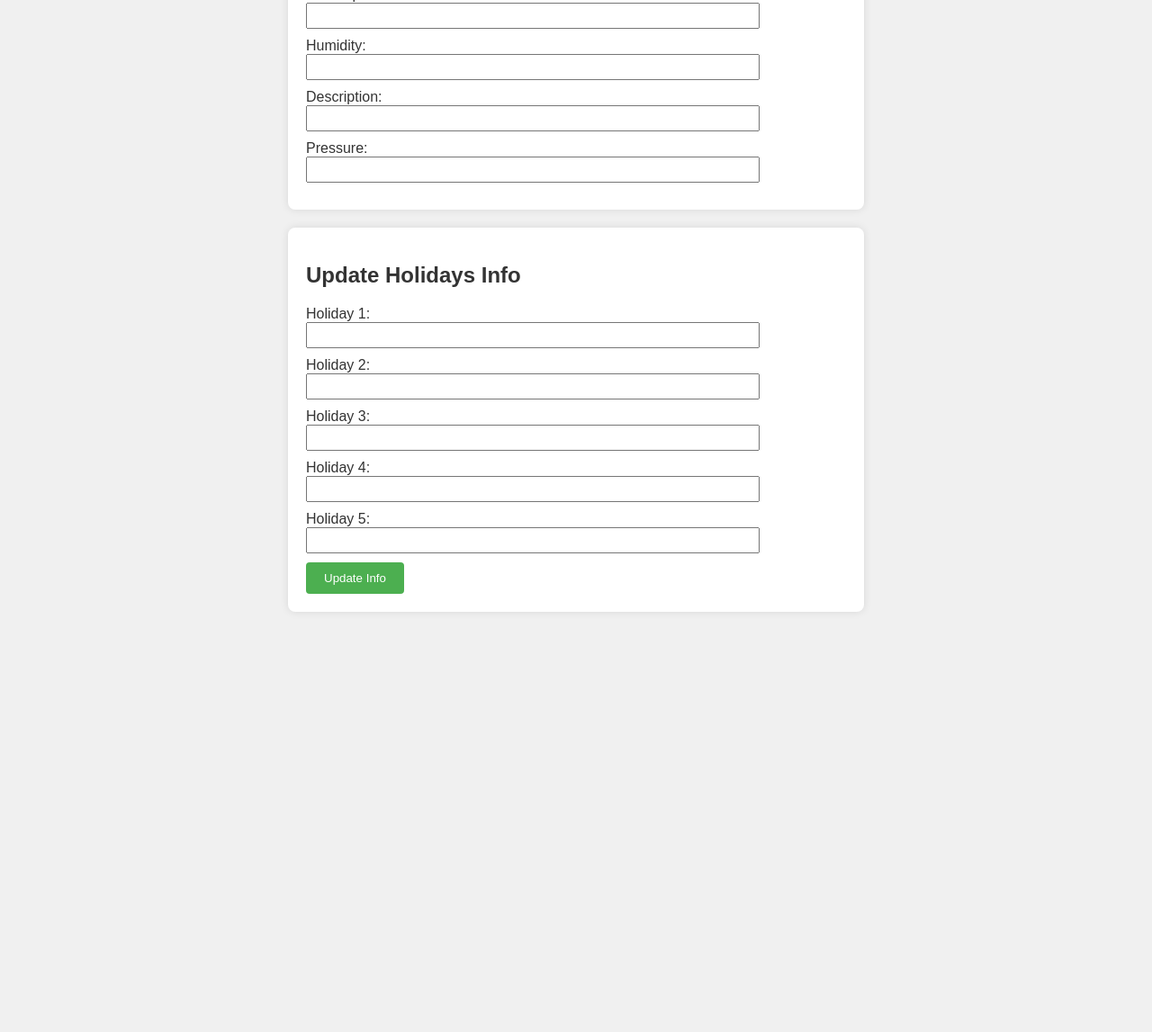
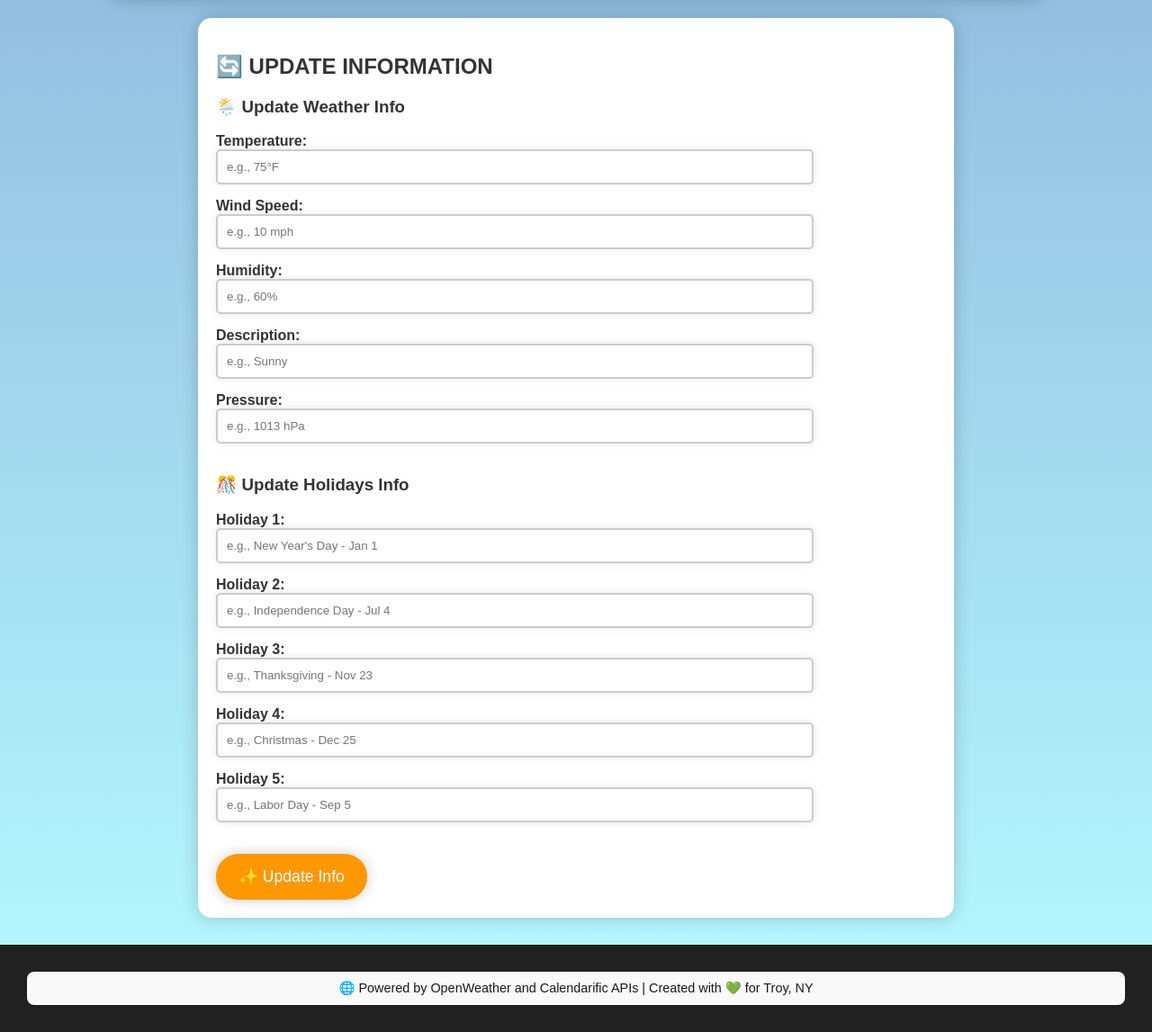
Before and after one commit to RPI-ITWS/ITWS-2110-F24-junga3, a plain HTML site: page lab4/index.html in a window 1280 px wide. Shown: the part 528-1675 px from the top of the page at 90% size. Before the commit the page ends 1228 px from the top, so only its background shows below. Drawn offline with Linux system fonts and the light colour scheme; no server answers.

Commit message:
Final Lab4
Finished the lab4 and also did the ZAP report. Had no red flags to fix.

```diff
--- a/lab4/index.html
+++ b/lab4/index.html
@@ -15,7 +15,7 @@
 
     <div id="infoContainer">
         <div id="weatherInfo">
-            <h2>Weather Info</h2>
+            <h2>🌤️ Current Weather</h2>
             <p id="displayTemperature"></p>
             <p id="displayWindSpeed"></p>
             <p id="displayHumidity"></p>
@@ -24,62 +24,69 @@
         </div>
 
         <div id="holidaysInfo">
-            <h2>Next 5 Holidays</h2>
+            <h2>🎉 Upcoming Holidays</h2>
             <ul id="holidaysListDisplay">
                 <!-- Holidays will be dynamically inserted here -->
             </ul>
         </div>
     </div>
 
-    <section id="weatherInput">
-        <h2>Update Weather Info</h2>
+    <section id="updateSection">
+        <h2>🔄 Update Information</h2>
+        <div class="updateGroup">
+            <h3>🌦️ Update Weather Info</h3>
             <div>
                 <label for="temperature">Temperature:</label>
-            <input type="text" id="temperature">
+                <input type="text" id="temperature" placeholder="e.g., 75°F">
             </div>
             <div>
                 <label for="windSpeed">Wind Speed:</label>
-            <input type="text" id="windSpeed">
+                <input type="text" id="windSpeed" placeholder="e.g., 10 mph">
             </div>
             <div>
                 <label for="humidity">Humidity:</label>
-            <input type="text" id="humidity">
+                <input type="text" id="humidity" placeholder="e.g., 60%">
             </div>
             <div>
                 <label for="weatherDescription">Description:</label>
-            <input type="text" id="weatherDescription">
+                <input type="text" id="weatherDescription" placeholder="e.g., Sunny">
             </div>
             <div>
                 <label for="pressure">Pressure:</label>
-            <input type="text" id="pressure">
+                <input type="text" id="pressure" placeholder="e.g., 1013 hPa">
+            </div>
+        </div>
+
+        <div class="updateGroup">
+            <h3>🎊 Update Holidays Info</h3>
+            <div>
+                <label for="holiday1">Holiday 1:</label>
+                <input type="text" id="holiday1" placeholder="e.g., New Year's Day - Jan 1">
+            </div>
+            <div>
+                <label for="holiday2">Holiday 2:</label>
+                <input type="text" id="holiday2" placeholder="e.g., Independence Day - Jul 4">
+            </div>
+            <div>
+                <label for="holiday3">Holiday 3:</label>
+                <input type="text" id="holiday3" placeholder="e.g., Thanksgiving - Nov 23">
+            </div>
+            <div>
+                <label for="holiday4">Holiday 4:</label>
+                <input type="text" id="holiday4" placeholder="e.g., Christmas - Dec 25">
+            </div>
+            <div>
+                <label for="holiday5">Holiday 5:</label>
+                <input type="text" id="holiday5" placeholder="e.g., Labor Day - Sep 5">
+            </div>
+        </div>
+        <div>
+            <button id="updateInfo">✨ Update Info</button>
         </div>
     </section>
 
-    <section id="holidaysInput">
-        <h2>Update Holidays Info</h2>
-        <div>
-            <label for="holiday1">Holiday 1:</label>
-            <input type="text" id="holiday1">
-        </div>
-        <div>
-            <label for="holiday2">Holiday 2:</label>
-            <input type="text" id="holiday2">
-        </div>
-        <div>
-            <label for="holiday3">Holiday 3:</label>
-            <input type="text" id="holiday3">
-        </div>
-        <div>
-            <label for="holiday4">Holiday 4:</label>
-            <input type="text" id="holiday4">
-        </div>
-        <div>
-            <label for="holiday5">Holiday 5:</label>
-            <input type="text" id="holiday5">
-        </div>
-        <div>
-            <button id="updateInfo">Update Info</button>
-        </div>
-    </section>
+    <footer>
+        <p>🌐 Powered by OpenWeather and Calendarific APIs | Created with 💚 for Troy, NY</p>
+    </footer>
 </body>
 </html>
--- a/lab4/styles.css
+++ b/lab4/styles.css
@@ -1,20 +1,22 @@
 body {
-    font-family: Arial, sans-serif;
-    background-color: #f0f0f0;
+    font-family: 'Poppins', sans-serif;
+    background: linear-gradient(to bottom, #83a4d4, #b6fbff);
     color: #333;
     margin: 0;
     padding: 0;
+    box-sizing: border-box;
 }
 
 header {
-    background-color: #4CAF50;
+    background: linear-gradient(90deg, #4CAF50, #45a049);
     color: white;
     padding: 20px;
     text-align: center;
+    border-bottom: 5px solid #388e3c;
 }
 
 #logo {
-    width: 100px;
+    width: 120px;
     height: auto;
     display: block;
     margin: 0 auto 20px;
@@ -24,60 +26,84 @@ header {
     display: flex;
     justify-content: space-around;
     padding: 20px;
-    background-color: white;
+    background-color: #ffffffa0;
     margin: 20px auto;
-    border-radius: 8px;
-    box-shadow: 0 0 10px rgba(0, 0, 0, 0.1);
-    max-width: 800px;
+    border-radius: 15px;
+    box-shadow: 0 0 20px rgba(0, 0, 0, 0.2);
+    max-width: 1000px;
 }
 
 #weatherInfo, #holidaysInfo {
     flex: 1;
-    margin: 0 10px;
+    margin: 0 20px;
+    text-align: center;
+    font-size: 1.1em;
 }
 
-section {
+h2 {
+    font-weight: bold;
+    text-transform: uppercase;
+    margin-bottom: 20px;
+}
+
+p, ul li {
+    font-size: 1em;
+    padding: 10px;
+    background: #f9f9f9;
+    margin: 10px;
+    border-radius: 8px;
+    box-shadow: 0 0 10px rgba(0, 0, 0, 0.1);
+}
+
+#updateSection {
     background-color: white;
     margin: 20px auto;
     padding: 20px;
-    border-radius: 8px;
-    box-shadow: 0 0 10px rgba(0, 0, 0, 0.1);
-    max-width: 600px;
+    border-radius: 15px;
+    box-shadow: 0 0 20px rgba(0, 0, 0, 0.2);
+    max-width: 800px;
+}
+
+.updateGroup {
+    margin-bottom: 20px;
 }
 
 label {
     display: inline-block;
-    width: 100px;
+    width: 150px;
+    font-weight: bold;
 }
 
 input {
-    margin-bottom: 10px;
-    padding: 5px;
-    width: calc(100% - 110px);
+    margin-bottom: 15px;
+    padding: 10px;
+    width: calc(100% - 160px);
+    border: 2px solid #ccc;
+    border-radius: 5px;
+    box-shadow: 0 0 10px rgba(0, 0, 0, 0.1);
 }
 
 button {
-    background-color: #4CAF50;
+    background-color: #ff9800;
     color: white;
     border: none;
-    padding: 10px 20px;
+    padding: 15px 25px;
     cursor: pointer;
-    border-radius: 4px;
+    border-radius: 25px;
+    font-size: 1.1em;
+    transition: background-color 0.3s;
+    box-shadow: 0 0 15px rgba(0, 0, 0, 0.2);
 }
 
 button:hover {
-    background-color: #45a049;
+    background-color: #f57c00;
 }
 
-ul {
-    list-style-type: none;
-    padding: 0;
+footer {
+    background: #222;
+    color: #1a1919;
+    text-align: center;
+    padding: 20px;
+    margin-top: 30px;
+    font-size: 0.9em;
 }
-
-ul li {
-    background-color: #f9f9f9;
-    margin: 10px 0;
-    padding: 10px;
-    border-radius: 4px;
-    box-shadow: 0 0 5px rgba(0, 0, 0, 0.1);
-}
```
Also changed, not shown: lab4/ZAPreport.png (added), 1 other file. Lines whose indentation alone changed are shown as unchanged.
